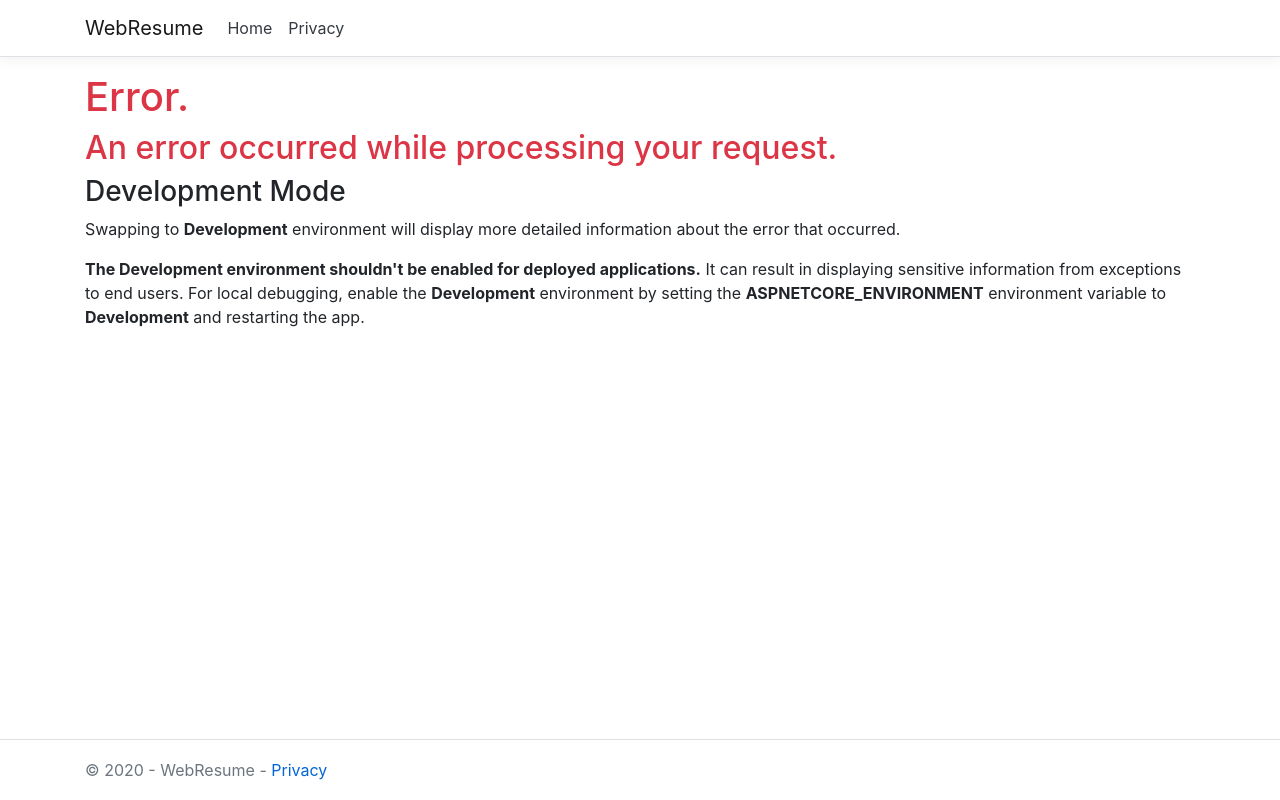
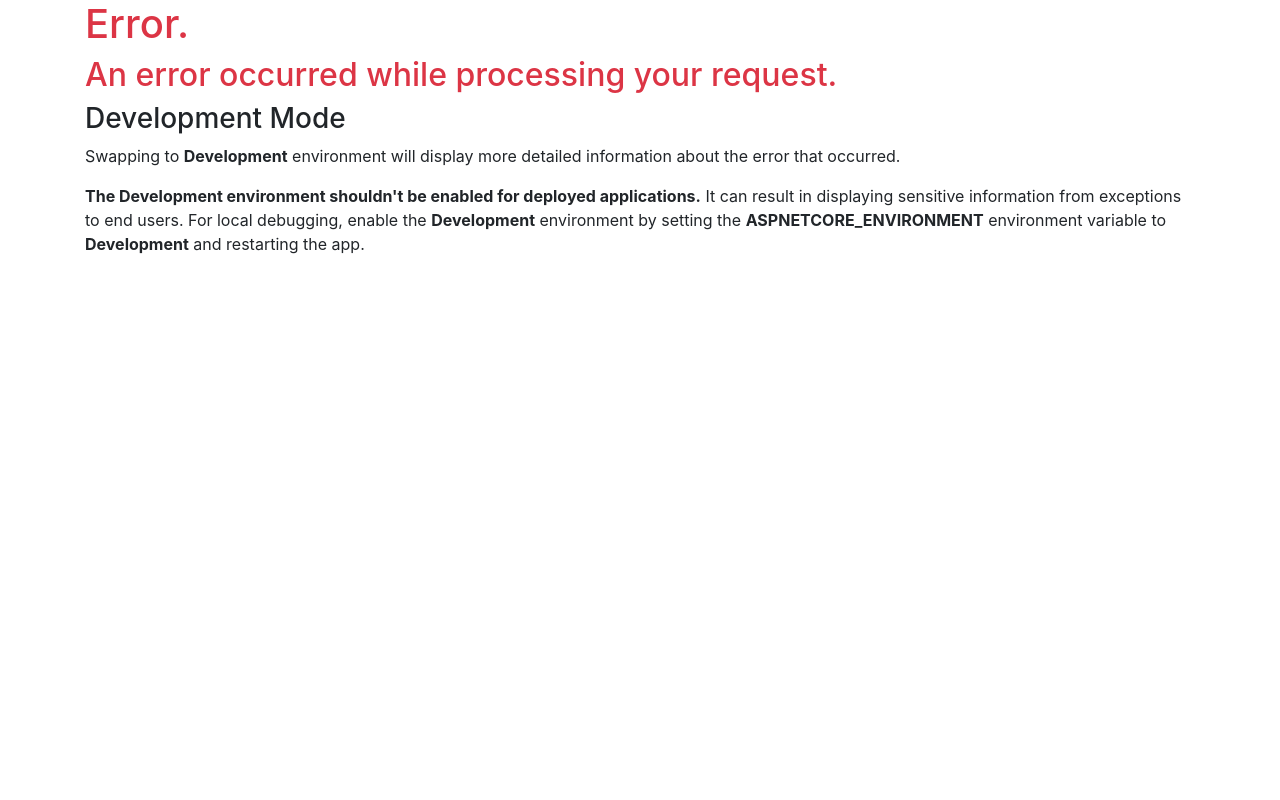
Before and after one commit to lukas4311/WebResume, an ASP.NET Core app: template Views/Shared/Error.cshtml in a window 1280 px wide. Run offline with ASP.NET Core 8, Linux system fonts and the light colour scheme; the template is opened without the code that fills it, so the values that code supplies are empty.

Commit message:
Add main applicastion component and removed test components. Add svg icon

```diff
--- a/Views/Home/Index.cshtml
+++ b/Views/Home/Index.cshtml
@@ -1,5 +1,5 @@
 @{
-    ViewData["Title"] = "Home Page";
+    ViewData["Title"] = "LS";
 }
 
 <div id="app"></div>
@@ -9,4 +9,4 @@
 <script crossorigin src="https://unpkg.com/react-dom@16/umd/react-dom.production.min.js"></script>
 
 <!-- Main -->
-<script src="~/js/main.js"></script>
+<script src="~/js/app.js"></script>
--- a/Views/Home/Privacy.cshtml
+++ /dev/null
@@ -1,6 +0,0 @@
-@{
-    ViewData["Title"] = "Privacy Policy";
-}
-<h1>@ViewData["Title"]</h1>
-
-<p>Use this page to detail your site's privacy policy.</p>
--- a/Views/Shared/_Layout.cshtml
+++ b/Views/Shared/_Layout.cshtml
@@ -8,38 +8,10 @@
     <link rel="stylesheet" href="~/css/site.css" />
 </head>
 <body>
-    <header>
-        <nav class="navbar navbar-expand-sm navbar-toggleable-sm navbar-light bg-white border-bottom box-shadow mb-3">
-            <div class="container">
-                <a class="navbar-brand" asp-area="" asp-controller="Home" asp-action="Index">WebResume</a>
-                <button class="navbar-toggler" type="button" data-toggle="collapse" data-target=".navbar-collapse" aria-controls="navbarSupportedContent"
-                        aria-expanded="false" aria-label="Toggle navigation">
-                    <span class="navbar-toggler-icon"></span>
-                </button>
-                <div class="navbar-collapse collapse d-sm-inline-flex flex-sm-row-reverse">
-                    <ul class="navbar-nav flex-grow-1">
-                        <li class="nav-item">
-                            <a class="nav-link text-dark" asp-area="" asp-controller="Home" asp-action="Index">Home</a>
-                        </li>
-                        <li class="nav-item">
-                            <a class="nav-link text-dark" asp-area="" asp-controller="Home" asp-action="Privacy">Privacy</a>
-                        </li>
-                    </ul>
-                </div>
-            </div>
-        </nav>
-    </header>
     <div class="container">
-        <main role="main" class="pb-3">
-            @RenderBody()
-        </main>
+        @RenderBody()
     </div>
 
-    <footer class="border-top footer text-muted">
-        <div class="container">
-            &copy; 2020 - WebResume - <a asp-area="" asp-controller="Home" asp-action="Privacy">Privacy</a>
-        </div>
-    </footer>
     <script src="~/lib/jquery/dist/jquery.min.js"></script>
     <script src="~/lib/bootstrap/dist/js/bootstrap.bundle.min.js"></script>
     <script src="~/js/site.js" asp-append-version="true"></script>
--- a/tsconfig.json
+++ b/tsconfig.json
@@ -8,6 +8,7 @@
 		"sourceMap": true,
 		"module": "commonjs",
 		"target": "es6",
-		"jsx": "react"
+		"jsx": "react",
+		"outDir": ""
 	}
 }
--- a/webpack.config.js
+++ b/webpack.config.js
@@ -2,8 +2,7 @@ module.exports = {
     mode: "production",
     //mode: "development",
     entry: {
-        app: './Typescript/main.tsx',
-        //search: './src/search.js'
+        app: './Typescript/App.tsx'
     },
     output: {
         filename: "[name].js",
```
Also changed, not shown: Controllers/HomeController.cs (+0 -17 lines), Typescript/App.js (added, +21 -0 lines), Typescript/App.tsx (added, +26 -0 lines), Typescript/LeftMenu.tsx (added, +26 -0 lines), Typescript/main.tsx (deleted, +0 -15 lines), wwwroot/js/app.js (+1 -1 lines), Typescript/test.ts (deleted), WebResume.csproj, wwwroot/icons/person.svg (added), 3 other files.
